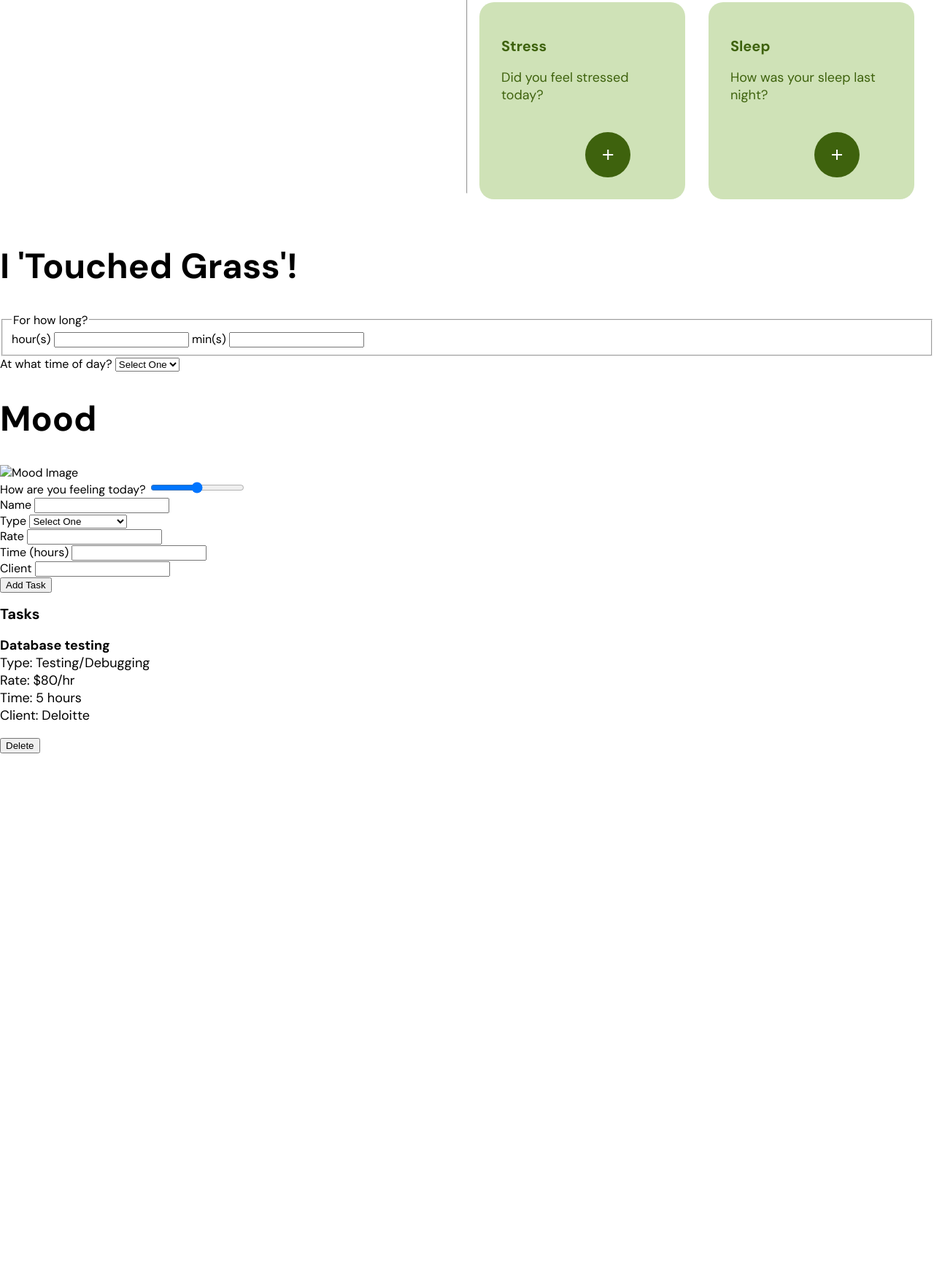
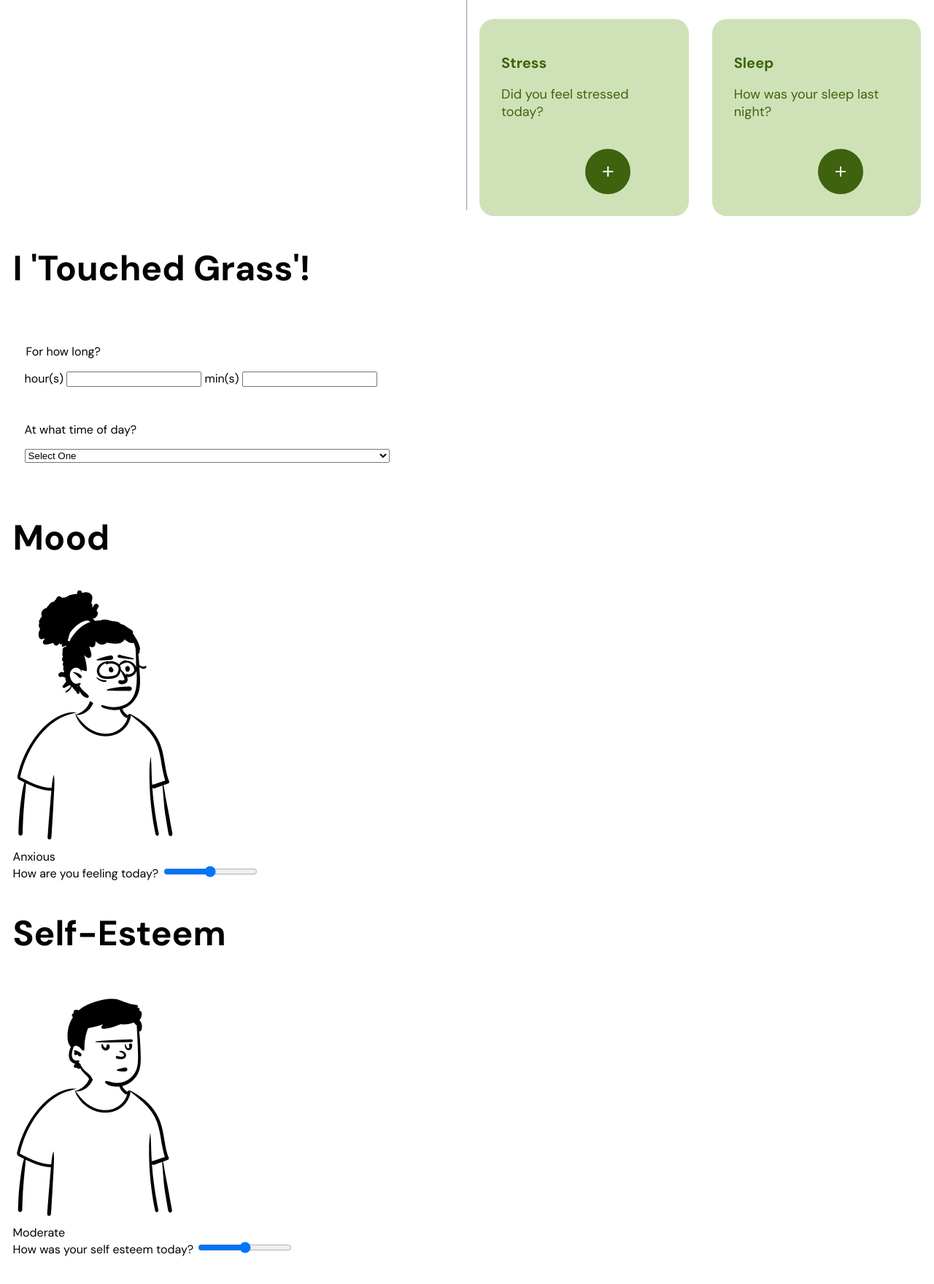
Before and after one commit to sbath7/sath4924-tracker, a website: page public/index.html in a window 1280 px wide. Shown: the part 1027-2786 px from the top of the page at 73% size. Before the commit the page ends 2059 px from the top, so only its background shows below. Drawn offline with nearby package versions, Linux system fonts and the light colour scheme.

Commit message:
Basic Functionality of Forms Completed

```diff
--- a/public/index.html
+++ b/public/index.html
@@ -27,7 +27,6 @@
         <!-- Touch Grass 'TG' logo that links back to the home page -->
         <li> <a href="index.html" id="logo"> <img src="/app_assets/tg.png" alt="/" width="/" height="/"> </a> </li>
         <!-- Information button -->
-        <li><span class="material-symbols-outlined" id="i-button" style="font-size: 43px"> info_i </span></li>
       </ul>
 
       <!-- Decorative Title Heading. This is displayed as an image as the custom font is not compatible for web dev. -->
@@ -35,13 +34,23 @@
 
       <ul class="nav-links">
         <!-- Alternate Views button -->
-        <li><span class="material-symbols-outlined" style="font-size: 43px"> grid_view </span></li>
+        <li><span class="material-symbols-outlined" id="i-button" style="font-size: 30px"> info_i </span></li>
+        <li><span class="material-symbols-outlined" style="font-size: 30px"> grid_view </span></li>
       </ul>
     </nav>
 
     <!-- decorative flowers and grass hero image -->
      <img id ="header-illustration" src="/app_assets/header_illustration.png" alt="/">
+
+    <!-- <picture>
+      <source media="(max-width: 430px)" srcset="/app_assets/header_mobile.png">
+      <source class="header-illustration" media="(min-width: 431px)" srcset="/app_assets/header_illustration.png">
+      <img class="header-illustration" src="/app_assets/header_illustration.png" alt="A descriptive text about the image" style="width:auto;">
+    </picture> -->
+
+
   </header>
+
 
 
 
@@ -56,11 +65,11 @@
         <div id="circle">
           <p> 0% </p>
         </div>
-        <div class= weekly-goal-text>
+        <div id= weekly-goal-text>
           <h2><strong>Enjoy 2 hours in nature this week</strong></h2>
           <p>Spend at least <strong>20 minutes</strong> today to stay on <br> track and boost your overall well-being.</p>
         </div>
-        <img src="/app_assets/weekly_goal_illustration.png" alt="/">
+        <img id="goal-illustration" src="/app_assets/weekly_goal_illustration.png" alt="/">
       </div>
 
       <!-- current day indicator-->
@@ -128,6 +137,7 @@
           <h2>Mood</h2>
           <p>How are you feeling today?</p>
           <br>
+          <br>
           <!-- wellbeing metrics' green '+' button -->
           <button class="wellbeing-button" onclick="openMoodPopup()"><span id="plus-button"
               class="material-symbols-outlined"> add </span></button>
@@ -137,6 +147,7 @@
         <div class="wellbeing-metric-unlogged">
           <h2>Self-esteem</h2>
           <p>How was your self-esteem today?</p>
+          <br>
           <br>
           <!-- wellbeing metrics' green '+' button -->
           <button class="wellbeing-button" onclick="openMoodPopup()"><span id="plus-button"
@@ -166,27 +177,8 @@
 
     </section>
 
-    <!-- 'Log nature time' Modal -->
-    <!-- Wellbeing Metrics Carousel -->
 
-
-
-
-
-
-
-
-  </main>
-</body>
-
-
-
-
-
-
-<!-- ---------------
-EXPERIMENTATION/ASSETS
---------------- -->
+    <section id="log-nature-time">
       <!-- 'log nature time' modal -->
       <div id="nature-time-modal">
         <h1>I 'Touched Grass'!</h1>
@@ -203,7 +195,7 @@ EXPERIMENTATION/ASSETS
           </fieldset>
 
           <!-- Dropdown select for task type -->
-      <div class="form-row">
+          <div id="time-of-day" class="form-row">
             <label for="timeOfDay">At what time of day?</label>
             <select name="timeOfDay" id="timeOfDay" required="true">
               <option disabled label="Select One" selected values="">Select One</option>
@@ -216,8 +208,10 @@ EXPERIMENTATION/ASSETS
           </div>
         </form>
       </div>
+    </section>
 
 
+    <section id="mood">
       <!-- log mood modal -->
       <div id="mood-modal">
         <!-- modal heading -->
@@ -237,72 +231,88 @@ EXPERIMENTATION/ASSETS
           <input type="range" id="mood-range" min="0" max="4" step="1">
         </form>
       </div>
+    </section>
 
 
-  <!--Container for the entire content -->
-  <div class="container">
+    <section id="self-esteem">
+      <!-- log self-esteem modal -->
+      <div id="self-esteem-modal">
+        <!-- modal heading -->
+        <h1>Self-Esteem</h1>
 
-    <!-- Form to capture task data -->
-    <form id="taskForm">
-
-      <!-- an input element is needed for each of the pieces of data associated with the tasks -->
-      <!-- recommended structure copied from W4 TUT to create accessible forms and to help with CSS styling -->
-      <!-- input field for task name -->
-      <div class="form-row">
-        <!-- for attribute is being used to connect the label with the input. This is especially important for acessibility devices like screen readers. -->
-        <label for="taskName">Name</label>
-        <!-- type is specifying the kind of data that the input accepts -->
-        <!-- the name attribute is used for handling data submission, allowing us to access the form values by referring to their name. -->
-        <!-- for inputs, the id must be the same value as the for attribute on the label element-->
-        <!-- required attribute makes the field mandatory for the user(?), providing a message if left blank-->
-        <input type="text" name="taskName" id="taskName" required="true" />
+        <!-- image container for different self-esteem ratings displayed -->
+        <div class="image-container">
+          <img id="self-esteem-image" src="" alt="Self-Esteem Image">
         </div>
 
-      <!-- Dropdown select for task type -->
-      <div class="form-row">
-        <label for="taskType">Type</label>
-        <select name="taskType" id="taskType" required="true">
-          <option disabled label="Select One" selected values="">Select One</option>
-          <!-- value attribute contains the data value to submit to the server when that option is selected. -->
-          <option value="Concept Ideation">Concept Ideation</option>
-          <option value="Wireframe Design">Wireframe Design</option>
-          <option value="Application Coding">Application Coding</option>
-          <option value="Testing/Debugging">Testing/Debugging</option>
-        </select>
+        <!-- container for different mood words displayed -->
+        <div id="self-esteem-word"></div>
+
+        <!-- form to capture mood data -->
+        <form>
+          <label for="self-esteem-range"> How was your self esteem today? </label>
+          <input type="range" id="self-esteem-range" min="0" max="4" step="1">
+        </form>
+      </div>
+    </section>
+
+
+    <section id="stress">
+      <!-- log stress modal -->
+      <div id="stress-modal">
+        <!-- stress heading -->
+        <h1>Stress</h1>
+
+        <!-- image container for different stress levels displayed -->
+        <div class="image-container">
+          <img id="stress-image" src="" alt="Stress Image">
         </div>
 
-      <!-- Input field for task rate -->
-      <div class="form-row">
-        <label for="taskRate">Rate</label>
-        <input type="number" name="taskRate" id="taskRate" required="true" />
+        <!-- container for different mood words displayed -->
+        <div id="stress-word"></div>
+
+        <!-- form to capture mood data -->
+        <form>
+          <label for="stress-range"> How were your stress-levels today? </label>
+          <input type="range" id="stress-range" min="0" max="4" step="1">
+        </form>
+      </div>
+    </section>
+
+
+    <section id="sleep">
+      <!-- log sleep modal -->
+      <div id="sleep-modal">
+        <!-- sleep heading -->
+        <h1>Sleep</h1>
+
+        <!-- image container for different sleep ratings displayed -->
+        <div class="image-container">
+          <img id="sleep-image" src="" alt="Sleep Image">
         </div>
 
-      <!-- Input field for task time -->
-      <div class="form-row">
-        <label for="taskTime">Time (hours)</label>
-        <input type="number" name="taskTime" id="taskTime" required="true" />
+        <!-- container for different sleep rating words displayed -->
+        <div id="sleep-word"></div>
+
+        <!-- form to capture sleep data -->
+        <form>
+          <label for="sleep-range"> How was your sleep last night? </label>
+          <input type="range" id="sleep-range" min="0" max="4" step="1">
+        </form>
       </div>
+    </section>
 
-      <!-- Input field for task client -->
-      <div class="form-row">
-        <label for="taskClient">Client</label>
-        <input type="text" name="taskClient" id="taskClient" required="true" />
-      </div>
-
-      <!-- Submit button to add task -->
-      <div class="form-row">
-        <input type="submit" value="Add Task">
-      </div>
-    </form>
+  </main>
+</body>
 
 
 
-    <!-- adding a place for our tasks to be displayed when we start adding them to the page. -->
-    <h2>Tasks</h2>
-    <!-- un-ordered list -->
-    <ul id="taskList"></ul>
-  </div>
 
+
+
+<!-- ---------------
+EXPERIMENTATION/ASSETS
+--------------- -->
 
   <!-- Javascript file for handling form submission and task display -->
   <script src="script.js"></script>
--- a/public/script.js
+++ b/public/script.js
@@ -6,7 +6,7 @@ const taskListElement = document.querySelector("#taskList");
 let taskList = [];
 
 
-/*DYNAMIC MOOD RANGE
+/*DYNAMIC MOOD RANGE*/
 document.addEventListener('DOMContentLoaded', function() {
   const moodRange = document.getElementById('mood-range');
   const moodWord = document.getElementById('mood-word');
@@ -32,12 +32,90 @@ document.addEventListener('DOMContentLoaded', function() {
   // Initialize with the first mood
   updateMood();
 });
-*/
 
 
+/*DYNAMIC SELF-ESTEEM RANGE*/
+document.addEventListener('DOMContentLoaded', function() {
+  const selfEsteemRange = document.getElementById('self-esteem-range');
+  const selfEsteemWord = document.getElementById('self-esteem-word');
+  const selfEsteemImage = document.getElementById('self-esteem-image');
+
+  const selfEsteemRatings = [
+      { word: 'Very Low', image: '/app_assets/self_esteem_very_low.png' },
+      { word: 'Low', image: '/app_assets/self_esteem_low.png' },
+      { word: 'Moderate', image: '/app_assets/self_esteem_moderate.png' },
+      { word: 'High', image: '/app_assets/self_esteem_high.png' },
+      { word: 'Very High', image: '/app_assets/self_esteem_very_high.png' }
+  ];
+
+  function updateSelfEsteem() {
+      const selfEsteem = selfEsteemRatings[selfEsteemRange.value];
+      selfEsteemWord.textContent = selfEsteem.word;
+      selfEsteemImage.src = selfEsteem.image;
+      selfEsteemImage.alt = selfEsteem.word;
+  }
+
+  selfEsteemRange.addEventListener('input', updateSelfEsteem);
+
+  // Initialize with the first mood
+  updateSelfEsteem();
+});
 
 
+/*DYNAMIC STRESS RANGE*/
+document.addEventListener('DOMContentLoaded', function() {
+  const stressRange = document.getElementById('stress-range');
+  const stressWord = document.getElementById('stress-word');
+  const stressImage = document.getElementById('stress-image');
 
+  const stressLevels = [
+      { word: 'Very Low', image: '/app_assets/stress_very_low.png' },
+      { word: 'Low', image: '/app_assets/stress_low.png' },
+      { word: 'Moderate', image: '/app_assets/stress_moderate.png' },
+      { word: 'High', image: '/app_assets/stress_high.png' },
+      { word: 'Very High', image: '/app_assets/stress_very_high.png' }
+  ];
+
+  function updateStress() {
+      const stress = stressLevels[stressRange.value];
+      stressWord.textContent = stress.word;
+      stressImage.src = stress.image;
+      stressImage.alt = stress.word;
+  }
+
+  stressRange.addEventListener('input', updateStress);
+
+  // Initialize with the first mood
+  updateStress();
+});
+
+
+/*DYNAMIC SLEEP RANGE*/
+document.addEventListener('DOMContentLoaded', function() {
+  const sleepRange = document.getElementById('sleep-range');
+  const sleepWord = document.getElementById('sleep-word');
+  const sleepImage = document.getElementById('sleep-image');
+
+  const sleepLevels = [
+      { word: 'Poor', image: '/app_assets/sleep_poor.png' },
+      { word: 'Average', image: '/app_assets/sleep_average.png' },
+      { word: 'Fair', image: '/app_assets/sleep_fair.png' },
+      { word: 'Good', image: '/app_assets/sleep_good.png' },
+      { word: 'Excellent', image: '/app_assets/sleep_excellent.png' }
+  ];
+
+  function updateSleep() {
+      const sleep = sleepLevels[sleepRange.value];
+      sleepWord.textContent = sleep.word;
+      sleepImage.src = sleep.image;
+      sleepImage.alt = sleep.word;
+  }
+
+  sleepRange.addEventListener('input', updateSleep);
+
+  // Initialize with the first mood
+  updateSleep();
+});
 
 
 
--- a/public/style.css
+++ b/public/style.css
@@ -14,9 +14,10 @@ html, body {
   padding: 0;
 }
 
-
 header {
   width: 100%;
+  margin: 0;
+  padding: 0;
 }
 
 /* The 'navbar' class is being used to assign flex and other properties to the header. */
@@ -50,13 +51,16 @@ header {
 }
 
 main {
-  padding: 1.7rem;
+  padding: 1.1rem;
 }
 
-#header-illustration{
-  padding-top: 4rem;
+#header-illustration {
   width: 100%;
+  max-width: 100vw; /* In case 100vw causes issues with overflow */
+  height: auto;
+  padding-top: 2.7rem; /* Optional padding */
 }
+
 
 #weekly-goal-box {
   display:flex;
@@ -66,6 +70,7 @@ main {
   background-color: #CFE2B7; /* mint green background color */
   border-radius: 20px; /* Rounded corners */
   box-shadow: 0 7px 8px rgba(0, 0, 0, 0.1); /* Adds shadow for depth */
+  padding: 1rem;
 }
 
 
@@ -149,8 +154,8 @@ h2{
   color: #CFE2B7;
   border: none;
   font-family: 'DM Sans', sans-serif;
-  border-radius: 25px;
-  padding: 0.65rem;
+  border-radius: 40px;
+  padding: 0.9rem;
   font-size: 1.25rem;
   display:flex;
   align-items: center;
@@ -169,7 +174,7 @@ h2{
   color: #3E620D;
   background-color: #CFE2B7; /* mint green background color */
   border-radius: 20px; /* Rounded corners */
-  padding: 30px 30px;
+  padding: 30px;
   flex: 1 1 calc(40% - 2rem); /*Each box takes up 40% of the container's width, minus the gap*/
 }
 
@@ -179,46 +184,78 @@ h2{
   border: none;
   border-radius: 3.125rem;
   padding: 1.2rem;
-  display:flex;
+  display: flex;
   align-items: center;
   transform: translateX(115px); /* Moves the item 20px to the right */
 }
+
+/*creating a border for the form, adding width, margin and padding to center it*/
+
+#nature-time-modal > form {
+  display:flex;
+  flex-direction: column;
+  justify-content:flex-start;
+  gap: 3rem;
+  padding: 2rem 1rem;
+  max-width: 500px;
+}
+
+fieldset.form-row{
+  border: none;
+  padding: 0;
+  margin: 0;
+}
+
+fieldset > legend{
+  padding-bottom:1rem;
+}
+
+#time-of-day {
+  display:flex;
+  flex-direction:column;
+  gap:1rem;
+}
+
+
+/* MEDIA QUERIES - LARGER MOBILE DEVICE 430x932 */
+@media screen and (max-width: 430px) {
+
+  /*reducing the font sizes*/
+  h1 {
+    font-size: 2.25rem;
+  }
+
+  h2 {
+    font-size: 1.125rem;
+  }
+
+  p {
+    font-size: rem;
+  }
+
+  #title {
+    display:none;
+  }
+
+  #goal-illustration{
+    display:none;
+  }
+
+  #header-illustration{
+    margin-top: 5rem;
+    display: inline;
+    width: 300%;
+
+  }
+
+  #circle {
+    width: 100px;
+    height: 100px;
+  }
 
 
 
 
 
 
-/*
-  //positioning the title 'Task Tracker' in the center of the page. Using flexbox?
-  header > h1 {
-    text-align: center;
-  }
-
-  //creating a border for the form, adding width, margin and padding to center it
-  form {
-    max-width: 500px;
-    margin: 0 auto;
-    border: 2px solid grey;
-    padding: 2em 1em;
-  }
-
-
-  .form-row {
-    //making each individual input/label and submit button's container a flexbox
-    display: flex;
-    //aligning the flex container's items, respectively, to the right end of the container as the default axis is horizontal
-    justify-content: flex-end;
-    padding: .5em;
-  }
-
-  //setting a fixed width of 100 pixels for all the labels to make them nice and consistent
-  .form-row > label {
-    width: 100px;
-  }
-
-  //providing padding to the input fields and increasing their size to fill up the available space in the flex container
-  .form-row > input , select {
-    padding: .5em;
-    flex-grow: 1;
-  }*/
+}
```
Lines whose indentation alone changed are shown as unchanged.
